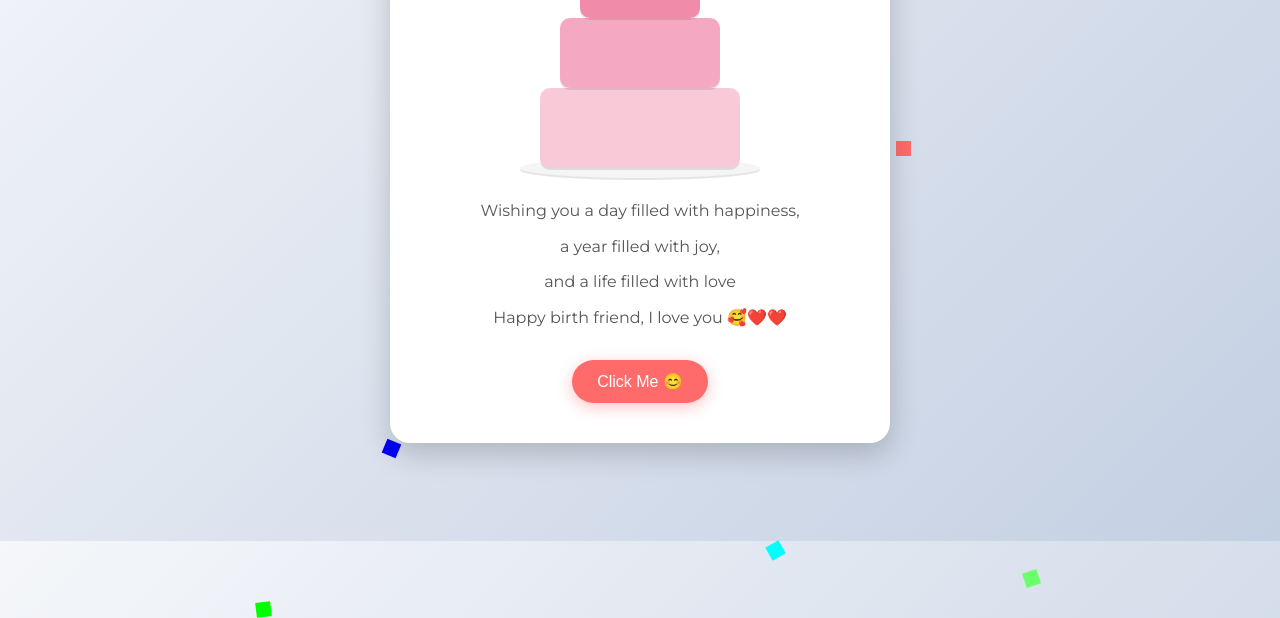
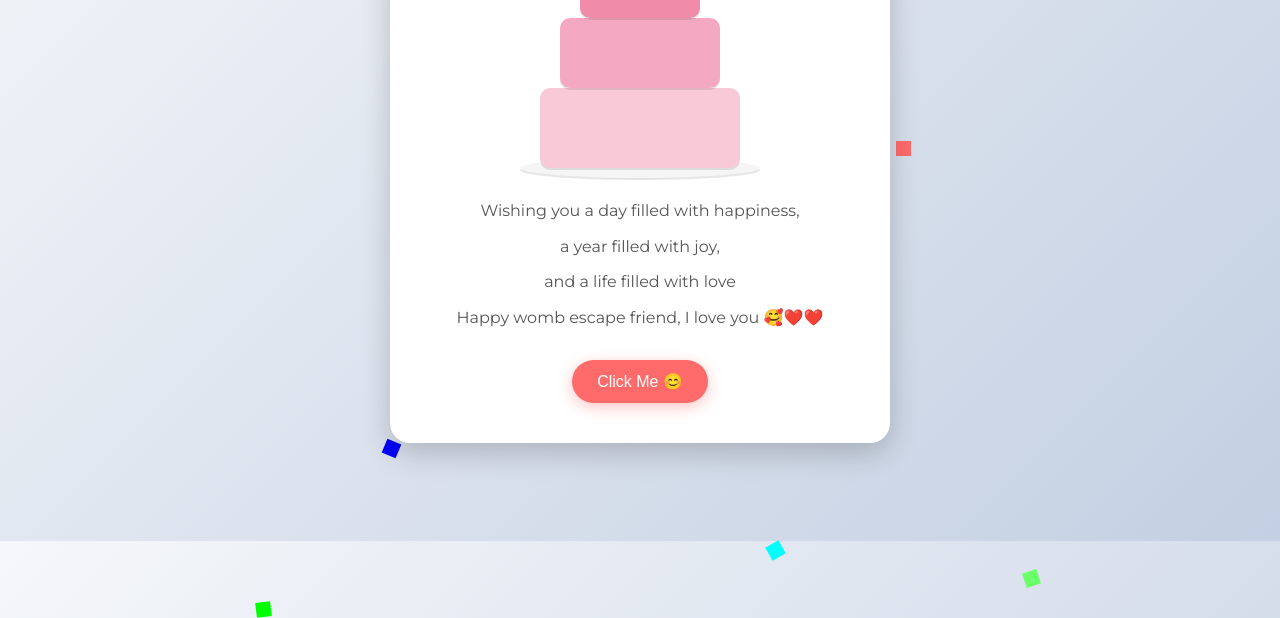
Before and after one commit to ThembelihleQueeneth/Nelly, a plain HTML site: page index.html in a window 1280 px wide. Shown: the part 259-877 px from the top of the page. Drawn offline with nearby package versions, Linux system fonts and the light colour scheme.

Commit message:
third commit

```diff
--- a/index.html
+++ b/index.html
@@ -472,7 +472,7 @@
                 <p>Wishing you a day filled with happiness,</p>
                 <p>a year filled with joy,</p>
                 <p>and a life filled with love</p>
-                <p>Happy birth friend, I love you 🥰❤️❤️</p>
+                <p>Happy womb escape friend, I love you 🥰❤️❤️</p>
             </div>
             <button id="surpriseBtn" class="surprise-btn">Click Me 😊 </button>
         </div>
```
